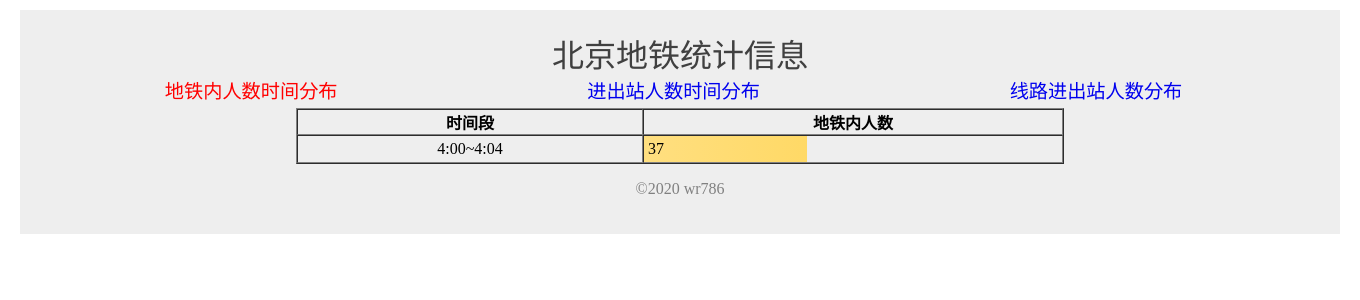
After one commit to wr786/TIP-Archive, a Flask app: page /SubwayPeople in a window 1360 px wide. The commit adds this page. Shown: the top 300 px of the page. Run offline with Flask 2, Linux system fonts and the light colour scheme; parts of the project's set-up code (start-up, migrations or seed data) failed here and were passed over; some libraries are stand-ins or nearby versions.

Commit message:
updated static

```diff
--- a/week 5/main.py
+++ b/week 5/main.py
@@ -0,0 +1,34 @@
+# -*- coding:utf-8 -*-
+# author: wr786
+from flask import Flask, render_template, request
+app = Flask(__name__)
+
+peopleData = []
+# carType,icID,cardType,tradeType,UpLine,UpTime,UpStation,DownLine,DownTime,DownStation,State
+#   0       1      2        3       4       5      6         7        8         9        10
+
+def readInData():
+    dataFile = open("./Subway_20180301.txt", "r")
+    data = dataFile.read()
+    dataFile.close()
+    for line in data.splitlines[1:]:
+        peopleData.append(line.split(','))
+
+def calc_SubwayPeople():
+    uptimeData = sorted(peopleData, key=lambda x: x[5])
+    downtimeData = sorted(peopleData, key=lambda x: x[8])
+
+
+
+@app.route("/")
+def index():
+    return render_template("index.html")
+
+@app.route("/SubwayPeople")
+def SubwayPeople():
+    return render_template("SubwayPeople.html")
+
+if __name__ == "__main__":
+    readInData()
+    calc_SubwayPeople()
+    app.run(debug=True)
--- a/week 5/templates/css/general.css
+++ b/week 5/static/css/general.css
@@ -7,7 +7,12 @@
 }
 
 .header {
+    font-size: 2em;
     text-align: center;
+}
+
+.header_link {
+    color: #404040;
 }
 
 .navigator {
@@ -20,15 +25,34 @@
     float: left;
     width: 33%;
     text-align: center;
-    text-decoration: none;
     font-size: 1.2em;
 }
 
-.navigator_item:hover {
+a {
+    text-decoration: none !important;
+}
+
+a:hover {
     color: violet;
+}
+
+.activated {
+    color: red;
 }
 
 footer {
     color: gray;
     text-align: center;
 }
+
+table {
+    text-align: center;
+    width: 60%;
+    margin: auto;
+}
+
+.incar_cnt {
+    background: linear-gradient(to right, rgb(255, 223, 128), rgb(255, 217, 102));
+    text-align: left;
+    padding:1%;
+}
--- a/week 5/templates/css/rainbow_table.css
+++ b/week 5/static/css/rainbow_table.css
@@ -6,6 +6,7 @@
 
 .file_list th, td {
     padding: 0.2em;
+    font-weight: bolder;
 }
 
 .py{
--- /dev/null
+++ b/week 5/templates/SubwayPeople.html
@@ -0,0 +1,29 @@
+<!DOCTYPE html>
+
+<head>
+    <meta charset="UTF-8">
+    <title>地铁内人数时间分布 | 北京地铁统计信息</title>
+    <script src="{{ url_for('static',filename='js/jquery.js') }}"></script>
+    <link rel="stylesheet" href="{{ url_for('static',filename='css/general.css') }}">
+</head>
+
+<body>
+    <div class="main">
+        <div class="header">
+            <a class="header_link" href="/">北京地铁统计信息</a>
+        </div>
+        <div class="navigator">
+            <a class="activated navigator_item" href="/SubwayPeople">地铁内人数时间分布</a>
+            <a class="navigator_item" href="/StationIO">进出站人数时间分布</a>
+            <a class="navigator_item" href="/LineIO">线路进出站人数分布</a>
+        </div>
+        <table class="onefifth" border="1" cellpadding='0' cellspacing='0'>
+            <tr><th>时间段</th><th>地铁内人数</th></tr>
+            <tr><td>4:00~4:04</td><td><div class="incar_cnt" style="width: 37%;">37</div></td></tr>
+            {{table_innerHTML|safe}}
+        </table>
+        <footer>
+            <p>©2020 wr786</p>
+        </footer>
+    </div>
+</body>
```
Also changed, not shown: week 5/templates/index.html (+4 -4 lines), week 5/static/js/jquery.min.js (renamed from week 5/templates/js/jquery.min.js).
